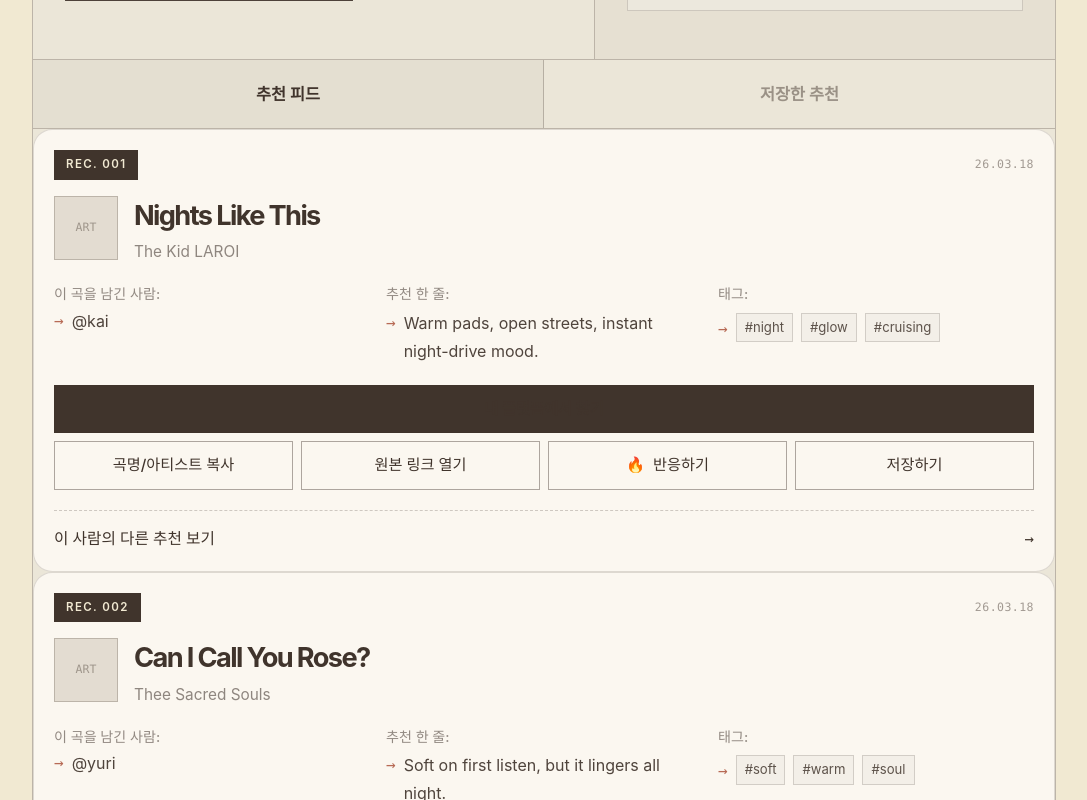
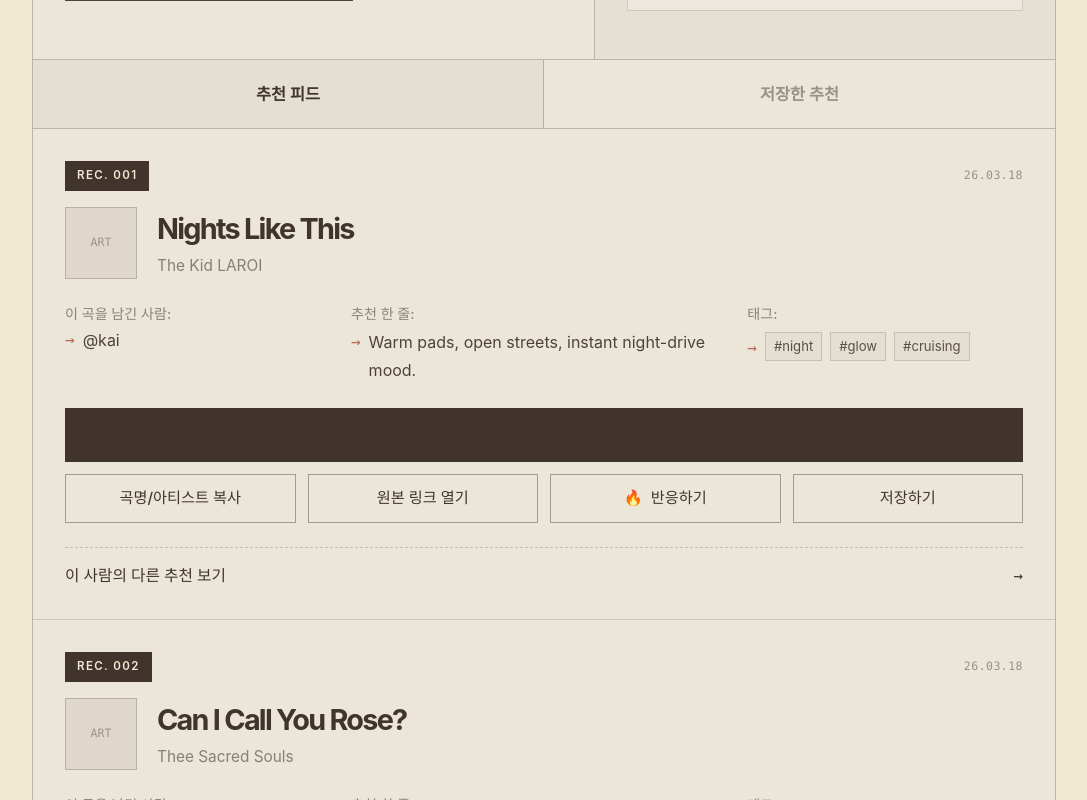
Before and after one commit to MrTMI-0315/onochu, a Next.js app: page /recommendations in a window 1280 px wide. Shown: the part 900-1700 px from the top of the page, without its empty margins (96-1183 px from the left). Built offline with nearby package versions, Linux system fonts and the light colour scheme.

Commit message:
fix: tighten archive card density across desktop surfaces

```diff
--- a/components/archive-profile-view.tsx
+++ b/components/archive-profile-view.tsx
@@ -238,7 +238,7 @@ export function ArchiveProfileView({
           </div>
         </section>
 
-        <section className="border-b border-[#1A1817] px-6 py-12 md:px-8 md:py-16">
+        <section className="border-b border-[#1A1817] px-6 py-12 md:px-8 md:py-14">
           <div className="grid gap-8 md:grid-cols-[1.1fr_0.9fr] md:items-end">
             <div>
               <h1 className="max-w-[8ch] text-[3.2rem] font-bold leading-[0.95] tracking-[-0.07em] md:text-[4.9rem]">
@@ -270,9 +270,9 @@ export function ArchiveProfileView({
           </div>
         </section>
 
-        <section className="border-b border-[#1A1817] px-6 py-10 md:px-8 md:py-12">
+        <section className="border-b border-[#1A1817] px-6 py-10 md:px-8 md:py-10">
           <SectionHeader number="01" label="Taste Summary" />
-          <div className="mt-6 grid gap-8 md:grid-cols-[1fr_0.7fr]">
+          <div className="mt-6 grid gap-6 md:grid-cols-[1fr_0.7fr]">
             <div>
               <h2 className="text-[2.25rem] font-bold leading-[1.03] tracking-[-0.05em] md:text-[3rem]">
                 {summaryTitle}
@@ -300,9 +300,9 @@ export function ArchiveProfileView({
           </div>
         </section>
 
-        <section className="border-b border-[#1A1817] bg-[rgba(26,24,23,0.04)] px-6 py-10 md:px-8 md:py-12">
+        <section className="border-b border-[#1A1817] bg-[rgba(26,24,23,0.04)] px-6 py-10 md:px-8 md:py-10">
           <SectionHeader number="02" label="Conversation Starter" />
-          <div className="mt-6 grid gap-8 lg:grid-cols-[0.95fr_1.05fr]">
+          <div className="mt-6 grid gap-6 lg:grid-cols-[0.95fr_1.05fr]">
             <div>
               <h2 className="max-w-[9ch] text-[2.45rem] font-bold leading-[1.03] tracking-[-0.06em] md:text-[3.2rem]">
                 이 사람과 대화를 시작해보세요
@@ -314,7 +314,7 @@ export function ArchiveProfileView({
 
             <div>
               {featuredRecommendation ? (
-                <article className="border border-[#1A1817] bg-[#EBE6D8] p-6">
+                <article className="border border-[#1A1817] bg-[#EBE6D8] p-6 md:p-5">
                   <div className="flex items-center justify-between gap-4">
                     <span className="bg-[#1A1817] px-3 py-1.5 font-mono text-[0.68rem] text-[#EBE6D8]">
                       {featuredRecommendation.id.replace("rec-", "REC. ").toUpperCase()}
@@ -375,7 +375,7 @@ export function ArchiveProfileView({
         </section>
 
         <section className="border-b border-[#1A1817]">
-          <div className="px-6 pt-10 md:px-8 md:pt-12">
+          <div className="px-6 pt-10 md:px-8 md:pt-10">
             <SectionHeader number="03" label="Archive" />
             <h2 className="mt-6 text-[2.3rem] font-bold leading-[1.03] tracking-[-0.05em] md:text-[3rem]">
               {archiveTitle}
@@ -404,7 +404,7 @@ export function ArchiveProfileView({
           </Link>
         </section>
 
-        <section className="px-6 pb-24 pt-12 md:px-8 md:pb-28">
+        <section className="px-6 pb-24 pt-12 md:px-8 md:pb-24">
           <div className="flex flex-col gap-8 md:flex-row md:items-end md:justify-between">
             <div>
               <p className="text-[1.18rem] font-semibold leading-8">{footerTitle}</p>
--- a/components/member-card.tsx
+++ b/components/member-card.tsx
@@ -67,7 +67,7 @@ export function MemberCard({
   }
 
   return (
-    <article className="border border-[rgba(64,52,44,0.18)] bg-[rgba(255,255,255,0.12)] p-6 transition duration-200 hover:bg-[rgba(255,255,255,0.2)] focus-within:bg-[rgba(255,255,255,0.2)]">
+    <article className="border-b border-[rgba(64,52,44,0.18)] px-8 py-8 transition duration-200 hover:bg-[rgba(64,52,44,0.03)] focus-within:bg-[rgba(64,52,44,0.03)]">
       <div className="flex items-start gap-5">
         <div className="flex h-18 w-18 shrink-0 items-center justify-center border border-[rgba(64,52,44,0.22)] bg-[rgba(64,52,44,0.05)] font-mono text-[0.74rem] uppercase tracking-[0.08em] text-[rgba(64,52,44,0.42)] md:h-20 md:w-20">
           ART
@@ -76,7 +76,7 @@ export function MemberCard({
         <div className="min-w-0 flex-1">
           <div className="flex flex-wrap items-start justify-between gap-4">
             <div className="min-w-0">
-              <h2 className="text-[2rem] font-bold leading-[0.98] tracking-[-0.07em] text-[var(--accent-ink)] md:text-[2.3rem]">
+              <h2 className="text-[2rem] font-bold leading-[0.98] tracking-[-0.07em] text-[var(--accent-ink)] md:text-[2.15rem]">
                 {member.nickname}
               </h2>
               <p className="mt-2 text-[1rem] leading-7 text-[rgba(64,52,44,0.58)]">
@@ -88,8 +88,8 @@ export function MemberCard({
             </span>
           </div>
 
-          <p className="mt-5 max-w-[32rem] text-[1.02rem] leading-8 text-[rgba(64,52,44,0.84)]">
-            {member.bio}
+          <p className="mt-5 max-w-[34rem] text-[1rem] leading-8 text-[rgba(64,52,44,0.84)]">
+            {member.mobileTagline ?? member.bio}
           </p>
 
           <div className="mt-5 flex flex-wrap gap-2">
@@ -103,7 +103,7 @@ export function MemberCard({
             ))}
           </div>
 
-          <div className="mt-6 flex flex-wrap items-center justify-between gap-4 border-t border-dashed border-[rgba(64,52,44,0.2)] pt-4">
+          <div className="mt-6 flex flex-wrap items-center justify-between gap-4 border-t border-dashed border-[rgba(64,52,44,0.2)] pt-5">
             <div className="flex items-center gap-4 text-[0.96rem] text-[rgba(64,52,44,0.64)]">
               <span className="text-[var(--primary-strong)]">↗</span>
               <span>{trackCount} shared tracks</span>
@@ -114,13 +114,13 @@ export function MemberCard({
                 href={member.playlistLinks[0]?.url}
                 target="_blank"
                 rel="noreferrer"
-                className="border border-[rgba(64,52,44,0.22)] px-4 py-3 text-[0.92rem] font-medium text-[var(--accent-ink)]"
+                className="border border-[rgba(64,52,44,0.22)] px-4 py-3 text-[0.92rem] font-medium text-[var(--accent-ink)] transition-colors duration-200 hover:bg-[rgba(64,52,44,0.04)]"
               >
                 플레이리스트 보기
               </a>
               <Link
                 href={`/members/${member.id}`}
-                className="flex items-center gap-3 border border-[rgba(64,52,44,0.82)] bg-[var(--accent-ink)] px-4 py-3 text-[0.92rem] font-medium text-[var(--paper)]"
+                className="flex items-center gap-3 border border-[rgba(64,52,44,0.82)] bg-[var(--accent-ink)] px-4 py-3 text-[0.92rem] font-medium text-[var(--paper)] transition-colors duration-200 hover:bg-[var(--primary-strong)]"
               >
                 <span>프로필 보기</span>
                 <span className="font-mono text-[1rem]">→</span>
--- a/components/recommendation-card.tsx
+++ b/components/recommendation-card.tsx
@@ -104,7 +104,7 @@ export function RecommendationCard({
 
   if (mobileSimple) {
     return (
-      <article className="border-b border-[rgba(64,52,44,0.18)] px-4 py-6 text-[var(--accent-ink)] transition-colors duration-200 md:rounded-[1.2rem] md:border md:border-[rgba(64,52,44,0.16)] md:bg-[rgba(255,252,246,0.78)] md:px-5 md:py-5 md:hover:bg-[rgba(255,252,246,0.96)] md:hover:shadow-[0_18px_40px_rgba(64,52,44,0.08)]">
+      <article className="border-b border-[rgba(64,52,44,0.18)] px-4 py-6 text-[var(--accent-ink)] transition-colors duration-200 md:px-8 md:py-8 md:hover:bg-[rgba(64,52,44,0.03)]">
         <div className="flex items-center justify-between gap-4">
           <span className="bg-[var(--accent-ink)] px-3 py-1.5 text-[0.72rem] font-semibold tracking-[0.12em] text-[var(--paper)]">
             {mobileRecordId}
@@ -114,12 +114,12 @@ export function RecommendationCard({
           </span>
         </div>
 
-        <div className="mt-5 flex items-center gap-4 md:mt-4 md:items-start">
-          <div className="flex h-16 w-16 shrink-0 items-center justify-center border border-[rgba(64,52,44,0.24)] bg-[rgba(217,210,197,0.7)] text-[0.72rem] font-mono text-[rgba(64,52,44,0.42)]">
+        <div className="mt-5 flex items-center gap-4 md:mt-4 md:items-start md:gap-5">
+          <div className="flex h-16 w-16 shrink-0 items-center justify-center border border-[rgba(64,52,44,0.24)] bg-[rgba(217,210,197,0.7)] text-[0.72rem] font-mono text-[rgba(64,52,44,0.42)] md:h-[4.5rem] md:w-[4.5rem]">
             ART
           </div>
           <div className="min-w-0">
-            <h3 className="text-[1.9rem] font-bold tracking-[-0.06em] text-[var(--accent-ink)] md:text-[1.7rem]">
+            <h3 className="text-[1.9rem] font-bold tracking-[-0.06em] text-[var(--accent-ink)] md:text-[1.8rem]">
               {recommendation.trackTitle}
             </h3>
             <p className="mt-1 text-[1rem] text-[rgba(64,52,44,0.58)] md:text-[0.96rem]">
@@ -128,7 +128,7 @@ export function RecommendationCard({
           </div>
         </div>
 
-        <ul className="mt-6 space-y-4 md:mt-5 md:grid md:grid-cols-3 md:gap-4 md:space-y-0">
+        <ul className="mt-6 space-y-4 md:mt-6 md:grid md:grid-cols-[0.95fr_1.35fr_1fr] md:gap-6 md:space-y-0">
           <li className="space-y-1">
             <p className="text-[0.88rem] font-medium text-[rgba(64,52,44,0.56)]">
               이 곡을 남긴 사람:
@@ -167,12 +167,12 @@ export function RecommendationCard({
           </li>
         </ul>
 
-        <div className="mt-6 grid grid-cols-2 gap-2 md:mt-5 md:grid-cols-4">
+        <div className="mt-6 grid grid-cols-2 gap-2 md:mt-6 md:grid-cols-4 md:gap-3">
           <a
             href={resolvedLink.href}
             target="_blank"
             rel="noreferrer"
-            className="col-span-2 flex items-center justify-center border border-[rgba(64,52,44,0.9)] bg-[var(--accent-ink)] px-4 py-3 text-[0.95rem] font-semibold text-[var(--paper)] transition-colors duration-200 hover:bg-[var(--primary-strong)] focus-visible:outline-none focus-visible:ring-2 focus-visible:ring-[rgba(193,88,67,0.38)] focus-visible:ring-offset-2 focus-visible:ring-offset-[var(--paper)] md:col-span-4"
+            className="col-span-2 flex items-center justify-center border border-[rgba(64,52,44,0.9)] bg-[var(--accent-ink)] px-4 py-3 text-[0.95rem] font-semibold text-[var(--paper)] transition-colors duration-200 hover:bg-[var(--primary-strong)] focus-visible:outline-none focus-visible:ring-2 focus-visible:ring-[rgba(193,88,67,0.38)] focus-visible:ring-offset-2 focus-visible:ring-offset-[var(--paper)] md:col-span-4 md:min-h-[3.4rem]"
           >
             내 플랫폼에서 찾기
           </a>
@@ -225,7 +225,7 @@ export function RecommendationCard({
         {linkToMember ? (
           <Link
             href={memberProfileHref}
-            className="mt-6 flex items-center justify-between border-t border-dashed border-[rgba(64,52,44,0.24)] pt-4 text-[0.98rem] font-medium text-[var(--accent-ink)] transition-colors duration-200 hover:text-[var(--primary-strong)] focus-visible:outline-none focus-visible:ring-2 focus-visible:ring-[rgba(193,88,67,0.22)] focus-visible:ring-offset-2 focus-visible:ring-offset-[var(--paper)] md:mt-5"
+            className="mt-6 flex items-center justify-between border-t border-dashed border-[rgba(64,52,44,0.24)] pt-4 text-[0.98rem] font-medium text-[var(--accent-ink)] transition-colors duration-200 hover:text-[var(--primary-strong)] focus-visible:outline-none focus-visible:ring-2 focus-visible:ring-[rgba(193,88,67,0.22)] focus-visible:ring-offset-2 focus-visible:ring-offset-[var(--paper)] md:mt-6"
           >
             <span>이 사람의 다른 추천 보기</span>
             <span className="font-mono">→</span>
```
